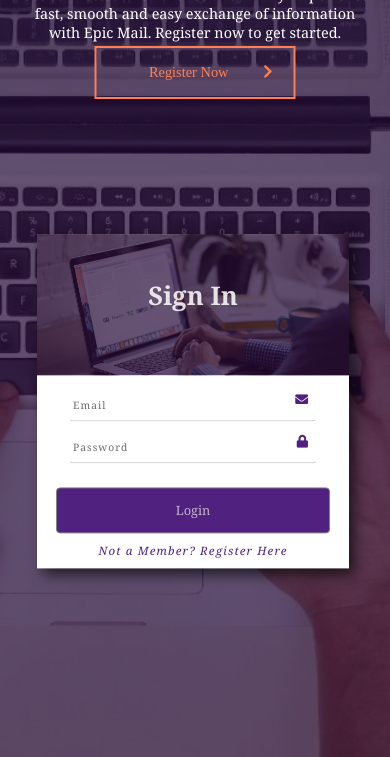
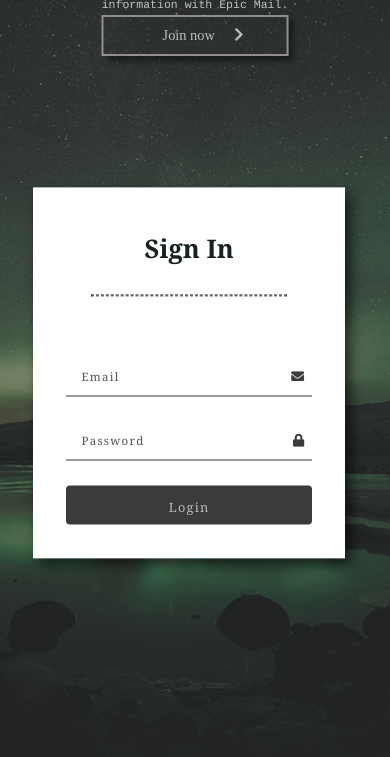
Before and after one commit to kevoese/Epic-mail, a website: page UI/epic-mail.html in a window 390 px wide. Shown: the part 87-844 px from the top of the page. Drawn offline with Linux system fonts and the light colour scheme; a web font is replaced by a local one.

Commit message:
fix(user): Bug fix for UI landing page -implement background-color on form card change - implement form validation
[Fixes #164556330]

```diff
--- a/UI/CSS/epic-mail.css
+++ b/UI/CSS/epic-mail.css
@@ -1,7 +1,7 @@
 :root {
-  --myPurple: rgba(63, 9, 114, 0.9);
-  --myTransPurple: rgba(39, 10, 56, 0.7);
-  --myLightPurple: rgba(74, 25, 119, 0.9);
+  --myPurple: rgba(18, 19, 18, 0.829);
+  --myTransPurple: rgba(50, 50, 50, 0.5);
+  --myLightPurple: rgba(1, 24, 8, 0.904);
 }
 
 @font-face {
@@ -17,7 +17,8 @@
   font-variant: normal;
   text-rendering: auto;
   -webkit-font-smoothing: antialiased;
-  top: 10%;
+  top: 50%;
+  transform: translateY(-50%);
   right: 8%;
   position: absolute;
 }
@@ -53,13 +54,13 @@ body {
 }
 
 .back {
-  background: url(../images/emailbng.jpg) center no-repeat fixed;
+  background: url(../images/slide04.jpg) center no-repeat fixed;
   background-size: cover;
   width: 100%;
   height: 100%;
   min-height: 100vh;
   position: absolute;
-  filter: blur(0);
+  filter: grayscale(50%);
 }
 
 .container {
@@ -73,7 +74,7 @@ body {
 
 .pageContent {
   position: absolute;
-  color: rgba(255, 255, 255, 1);
+  color: rgba(255, 255, 255, 0.7);
   text-align: center;
   margin-right: 3%;
   margin-top: 30px;
@@ -89,40 +90,41 @@ body {
 }
 
 .pageContent p {
-  font-size: 1.4em;
-  color: white;
+  font-size: 1.1em;
+  font-family: courier;
   flex-wrap: wrap;
   margin: 0px 0px 1.2em;
 }
 
 .register {
   margin: 1.1em auto;
-  padding: 1.1em 6%;
+  padding: 0.7em 4%;
   font-size: 1.4em;
-  color: coral;
-  border: 2px solid coral;
-  width: 14em;
+  color: rgba(234, 247, 236, 0.726);
+  border: 2px solid rgba(247, 236, 233, 0.5);
+  box-shadow: 5px 5px 5px rgb(15, 15, 15, 0.6);
+  width: 13em;
   transition: all linear 0.3s;
   cursor: pointer;
 }
 
 .register:hover {
-  color: white;
-  background-color: coral;
+  color: rgba(255, 255, 255, 0.897);
+  background-color: var(--myTransPurple);
 }
 
 .register::after {
   content: "\f054";
   display: inline-block;
   top: 10%;
-  right: -20%;
+  right: -10%;
   position: relative;
   transition: right linear 0.3s;
   animation: blink 1.5s linear infinite;
 }
 
 .register:hover::after {
-  right: -30%;
+  right: -20%;
 }
 
 @keyframes blink {
@@ -157,25 +159,24 @@ button:focus {
 
 .wrapper {
   z-index: 2;
+  background-color: white;
   box-shadow: 0.5em 0.5em 1em rgba(0, 0, 0, 0.671);
 }
 
 .Login {
   display: inline-block;
-  background: url("../images/loginbng.jpg") no-repeat top;
-  background-size: 100% 50%;
+  background-color: rgba(255, 255, 255, 1);
   max-width: 450px;
   width: 40%;
   position: absolute;
   top: 50%;
   transform: translateY(-50%);
-  right: 1%;
+  right: 3%;
   font-size: 1em;
 }
 
-.loginlink,
-.signuplink {
-  margin: 0.31em;
+.loginlink {
+  padding: 1em;
   letter-spacing: 0.1em;
   font-size: 0.9em;
   cursor: pointer;
@@ -186,10 +187,8 @@ button:focus {
 .lcontent {
   height: 11em;
   width: 100%;
-  background-color: var(--myTransPurple);
   display: block;
   padding: 5%;
-  color: rgba(255, 255, 255, 0.856);
   font-family: cambria;
 }
 
@@ -197,6 +196,11 @@ button:focus {
   width: 100%;
   height: auto;
   padding-top: 2em;
+  color: var(--myPurple);
+  font-family: cambria;
+  background-color: transparent;
+  text-align: center;
+  padding: 0.7em 1.5em;
 }
 
 .linfo::after {
@@ -205,6 +209,7 @@ button:focus {
 
 .lcontent h3 {
   font-family: cambria;
+  color: rgba(0, 12, 4, 0.904);
   flex-wrap: wrap;
   font-size: 2em;
   text-align: center;
@@ -253,7 +258,7 @@ button:focus {
 
 .getstarted {
   border: 1px solid white;
-  margin: 10%;
+  margin:40% 10% 0;
   padding: 1.1em;
   font-family: cambria;
   font-size: 1.1em;
@@ -273,29 +278,47 @@ button:focus {
 hr {
   width: 70%;
   border: 1px dashed var(--myPurple);
-  margin: 15% auto;
+  margin: 10% auto;
 }
 
 input {
   display: block;
   font-family: cambria;
   letter-spacing: 0.1em;
-  font-size: 0.8em;
+  font-size: 1em;
   border: none;
-  color: rgba(70, 70, 70, 0.8);
+  color: rgba(17, 17, 17, 0.8);
   background-color: transparent;
-  border-bottom: 1px solid rgb(192, 192, 192);
-  border-radius: 0.31em;
+  border-bottom: 1px solid rgba(39, 39, 39, 0.904);
   box-shadow: 0.31em;
   width: 90%;
   height: 3em;
-  padding: 1em 1.2em 1em 0.31em;
-  margin: 1.1em auto 0.31em;
+  padding: 0em 1.2em;
+  margin: 2em auto 0.31em;
 }
 
-.getInfo div {
+.SignUp input {
+  margin: 1em auto 0.31em;
+}
+
+.getInfo div , .lgetinfo div{
   position: relative;
-  color: rgba(63, 9, 114, 0.4);
+  color: rgba(21, 21, 21, 0.4);
+}
+
+.getInfo div::after , .lgetinfo div::after {
+  top: 50%;
+  transform: translateY(-50%);
+}
+
+
+.getInfo input:valid {
+  border-width: 2px;
+   border-color: green;
+}
+
+input[type="submit"] {
+  border: none;
 }
 
 .fname::after {
@@ -314,17 +337,28 @@ input {
   content: "\f023";
 }
 
-::-webkit-input-placeholder {
-  color: rgba(70, 70, 70, 0.8);
+.spasswrd::after {
+  content: "\f023";
+  top: 0;
+  font-family: "Font Awesome 5 Free";
+  font-weight: 900;
+  display: inline-block;
+  font-style: normal;
+  font-variant: normal;
+  text-rendering: auto;
+  -webkit-font-smoothing: antialiased;
+  /* top: 50%;
+  transform: translateY(-50%); */
+  right: 8%;
+  position: absolute;
 }
 
-input:hover {
-  box-shadow: 2px 0px 3px 1px rgba(126, 125, 125, 0.726);
+::-webkit-input-placeholder {
+  color: rgba(37, 37, 37, 0.8);
+  font-size: 0.9em;
+  transition: all 0.3s linear;
 }
 
-input:focus {
-  box-shadow: 2px 0px 3px 1px var(--myPurple);
-}
 
 .require {
   color: var(--myPurple);
@@ -333,12 +367,12 @@ input:focus {
 }
 
 .submit {
-  margin: 1.9em auto 0.6em;
+  margin: 2em auto;
   font-family: cambria;
   font-size: 1em;
   border: 1px solid rgb(131, 131, 131);
   border-radius: 0.31em;
-  padding: 1em 30%;
+  padding: 1em 10%;
   background-color: var(--myPurple);
   cursor: pointer;
   color: rgba(219, 219, 219, 0.8);
@@ -350,8 +384,9 @@ input:focus {
 }
 
 .SignUp {
-  background: url("../images/emailbng.jpg") no-repeat center;
+  background: url("../images/slide04.jpg") no-repeat center;
   background-size: cover;
+  filter: grayscale(30%);
   opacity: 0;
   transition: opacity 0.8s ease-out;
   display: grid;
@@ -362,7 +397,7 @@ input:focus {
   max-width: 800px;
   left: 50%;
   transform: scale(0) translateX(-50%);
-  font-size: 1sem;
+  font-size: 1em;
 }
 
 .showsignup {
@@ -404,15 +439,15 @@ input:focus {
   }
 
   .pageContent p {
-    font-size: 1.5em;
-    font-family: cambria;
+    font-size: 1.2em;
+
   }
 
   .Login {
     margin: 0 auto;
     left: 0;
     top: 68%;
-    width: 350px;
+    width: 400px;
     font-size: 0.9em;
   }
 
--- a/UI/JS/epic-mail.js
+++ b/UI/JS/epic-mail.js
@@ -1,9 +1,9 @@
-const validClr = "var(--myPurple)";
-const invalidClr = "rgba(21, 11, 90, 0.4)";
+const validClr = "green";
+const invalidClr = "rgba(21, 21, 21, 0.4)";
 const inputs = document.querySelectorAll("input");
 
 let required = {
-  name: /^\w+$/,
+  name: /^[\w]{3,20}$/,
   email: /^\w+@epicmail.com$/i,
   password: /^[\w@.]{7,20}$/
 };
--- a/UI/epic-mail.html
+++ b/UI/epic-mail.html
@@ -19,25 +19,28 @@
             <h2 class="pageWelcome">
                 Epic Mail
             </h2>
-            <p>Get Connected with friends and family. Experience fast, smooth and easy exchange
-                 of information with Epic Mail. Register now to get started.
+            <p>Experience fast, smooth and easy exchange
+                 of information with Epic Mail.
             </p>
             <div id = "register" class="register icon">
-              Register Now
+              Join now
             </div>
         </div>
-        <div class=" Login wrapper">
+        <form id= "loginform" action = "https://kevoese.github.io/Epic-mail/UI/main.html" class=" Login wrapper">
             <div class="lcontent">
               <h3 >Sign In</h3>
+              <hr>
             </div>
-            <div class="getInfo lgetinfo">
+            <div class="lgetinfo">
               <div class="icon emailicon linfo">
                 <input
                   required
                   type="text"
                   id="email"
+                  pattern="^\w+@epicmail.com$"
                   class="email"
                   placeholder="Email"
+                  required
                 />
               </div>
               <div class="icon passwrd linfo">
@@ -45,66 +48,77 @@
                   id="password"
                   type="password"
                   class="password"
+                  pattern="^[\w@.]{7,20}$"
                   placeholder="Password"
+                  required
                 />
               </div>
-              <a href = "https://kevoese.github.io/Epic-mail/UI/main.html" class="submit">Login</a>
-              <span id = "signuplink" class="signuplink">Not a Member? Register Here</span>
+              <input type="submit" class="submit" value="Login">
+              <!-- <span id = "signuplink" class="signuplink">Not a Member? Register Here</span> -->
             </div>
-          </div>
+          </form>
 
-        <div class="icon SignUp wrapper ">
+        <form action="https://kevoese.github.io/Epic-mail/UI/admin-page.html" class="icon SignUp wrapper ">
             <div id="close" class="close"></div>
             <div class="content">
                 <h2 class="welcome">Welcome to Epic Mail</h2>
-                <p>Experience fast, smooth and easy exchange of information</p>
-                <div class="getstarted">Get Started Here</div>
+                 <div class="getstarted">Get Started Here</div>
             </div>
             <div class="getInfo">
                 <h2 class="signup">Sign up</h2>
-                <hr />
                 <div class="icon fname">
                 <input
                     type="text"
                     id="name"
+                    pattern="^[\w]{3,20}$"
                     class="firstName"
                     placeholder="First name"
+                    required
                 />
                 </div>
                 <div class="icon lname">
                 <input
                     id="name"
+                    pattern="^[\w]{3,20}$"
                     type="text"
                     class="lastName"
                     placeholder="Last name"
+                    required
                 />
                 </div>
                 <div class="icon emailicon">
                 <input
                 value="@epicmail.com"
                     required
+                    pattern="^\w+@epicmail.com$"
                     type="text"
                     id="email"
                     class="email"
                     placeholder="Email"
                 />
+              </div>
                 <p class="require">Email must be a valid address e.g my@epicmail.com</p>
-                </div>
-                <div class="icon passwrd">
-                <input
+
+                <div>
+                  <div class="icon passwrd">
+                    <input
                     id="password"
                     type="password"
                     class="password"
+                    pattern="^[\w@.]{7,20}$"
                     placeholder="Password"
-                />
+                    required
+                     />
+                  </div>
+
                 <p class="require">
                     Password must be alphanumeric (-@. and _ are also included) and must
                     contain 7 to 20 characters long
                 </p>
                 </div>
-                <a href="https://kevoese.github.io/Epic-mail/UI/admin-page.html" class="submit">Sign up</a>
+                <input type="submit"  class="submit" value="Sign up">
                 <span id="loginlink" class="loginlink">Already a Member? Login Here</span>
-            </div>
+              </form>
         </div>
 
     </div>
```
Also changed, not shown: UI/images/slide04.jpg (added), 1 other file.
